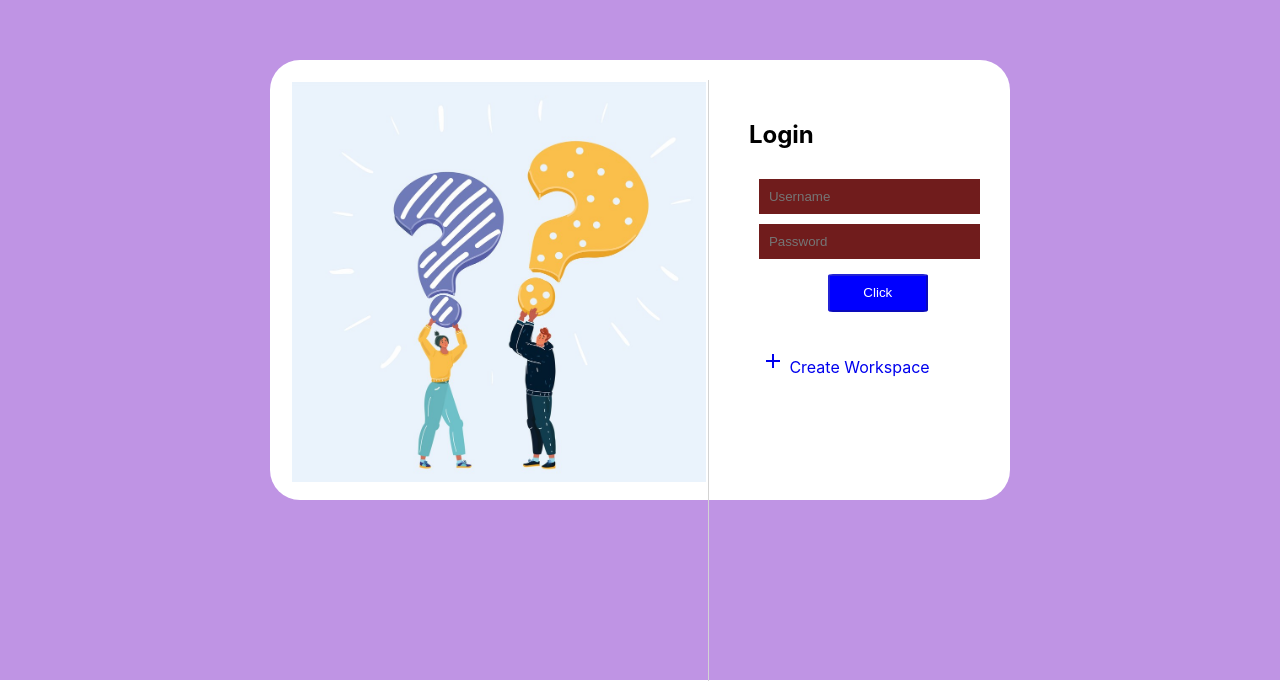
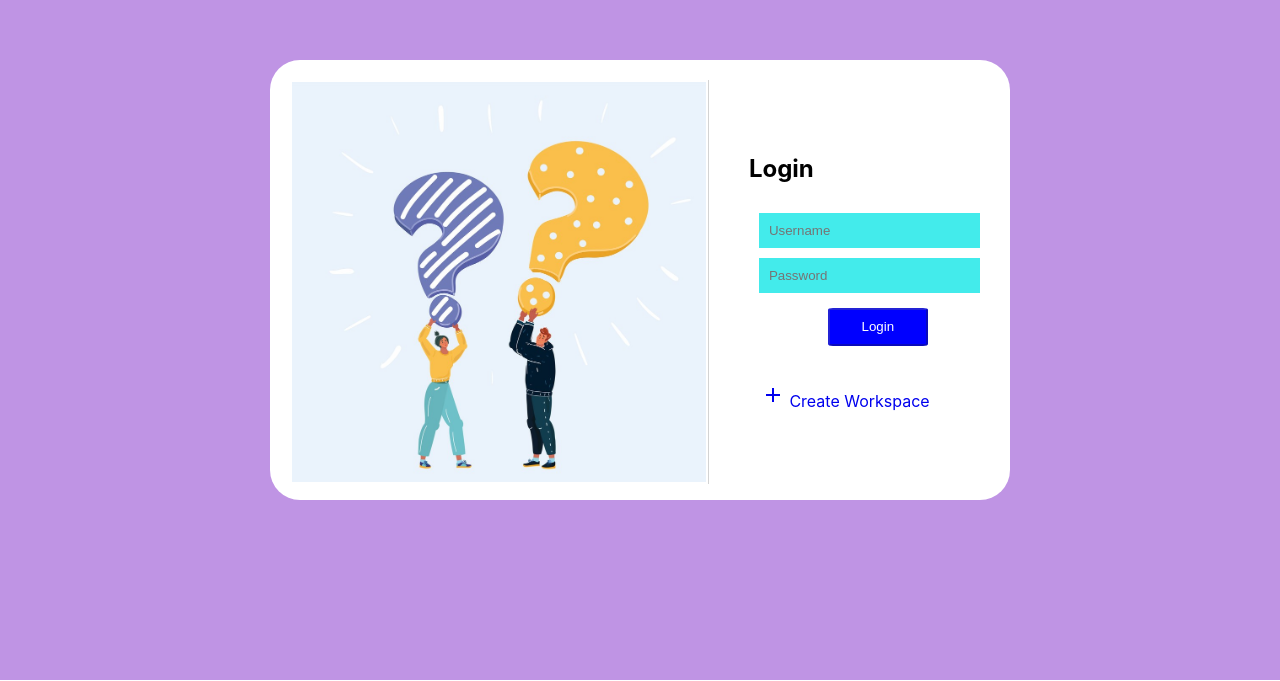
Before and after one commit to dhakalmahima188/Ask-Out, a React (Create React App) app in the folder client/: page / in a window 1280 px wide. Shown: the part 120-801 px from the top of the page. Built offline with nearby package versions, Linux system fonts and the light colour scheme; no server answers; a web font is replaced by a local one.

Commit message:
Minor fixes abd buton design fix

```diff
--- a/client/src/Components/Feed/feed.css
+++ b/client/src/Components/Feed/feed.css
@@ -9,6 +9,7 @@
   padding: 10px;
   background-color: white;
   border: 1px solid lightgray;
+  background-color:#e9e3de;
   border-radius: 5px;
   margin-top: 10px;
 }
@@ -194,3 +195,10 @@
 .post_btnAnswer{
 background-color: #554d5e;
 }
+.view-ans-btn{
+  border: none;
+  border-radius: 5px;
+  background:rgb(7, 122, 168);
+  color:white;
+  height:30px;
+}
--- a/client/src/Components/Feed/post.jsx
+++ b/client/src/Components/Feed/post.jsx
@@ -226,7 +226,7 @@ function Post({ Id, id, question, timestamp }) {
       </div>
 
       <div className="post_footer">
-        <button onClick={() => viewAnswer(id)} type="sumbit" className="add">
+        <button onClick={() => viewAnswer(id)} type="sumbit" className="view-ans-btn">
           View Answer
         </button>
       </div>
--- a/client/src/Components/Sidebar/sidebar.css
+++ b/client/src/Components/Sidebar/sidebar.css
@@ -3,8 +3,10 @@
     flex: 0.2;
 }
 .sidebarOptions {
+    margin-top:10px;
     display: flex;
     flex-direction: column;
+    background:rgb(138, 134, 134)
 }
 
 .sidebarOption {
@@ -12,13 +14,21 @@
     align-items: center;
     padding: 10px;
     cursor: pointer;
+
 }
 
 .sidebarOption:hover {
     background-color: lightgray;
     border-radius: 5px;
 }
-
+.sidebarOptionActive{
+    display: flex;
+    align-items: center;
+    padding: 10px;
+    border-radius: 5px;
+    cursor: pointer;
+    background-color: lightgray;
+}
 .sidebarOption > img {
     height: 30px;
     margin-left: 20px;
--- a/client/src/Components/auth/Login/login.css
+++ b/client/src/Components/auth/Login/login.css
@@ -61,7 +61,7 @@
   padding: 7px;
   width: 100%;
   margin-top: 30px;
-  height: 300px;
+  height: 35px;
 }
 
 .login_authOption:hover {
@@ -117,7 +117,7 @@
   width: 100%;
   outline: none;
   border: none;
-  background-color: rgb(112, 28, 28);
+  background-color: rgb(67, 235, 235);
 }
 
 .login_forgot {
--- a/client/src/Components/auth/Login/login.jsx
+++ b/client/src/Components/auth/Login/login.jsx
@@ -62,7 +62,7 @@ function Login(props) {
     <button onClick={submits}>Submit</button>
   ) : (
     <button disabled onClick={submits}>
-      Click
+      Login
     </button>
   );
   return (
@@ -112,12 +112,12 @@ function Login(props) {
               </div>
               <div className="login_btn">{btn}</div>
               <Link to="/workspace" style={{ textDecoration: "none" }}>
-                {" "}
+
                 <div className="login_authOption">
-                  {" "}
+
                   <Add /> Create Workspace
-                </div>{" "}
-              </Link>{" "}
+                </div>
+              </Link>
             </div>
           </div>
         </div>
```
Also changed, not shown: 2 other files (tests, documents, lock files or other folders).
